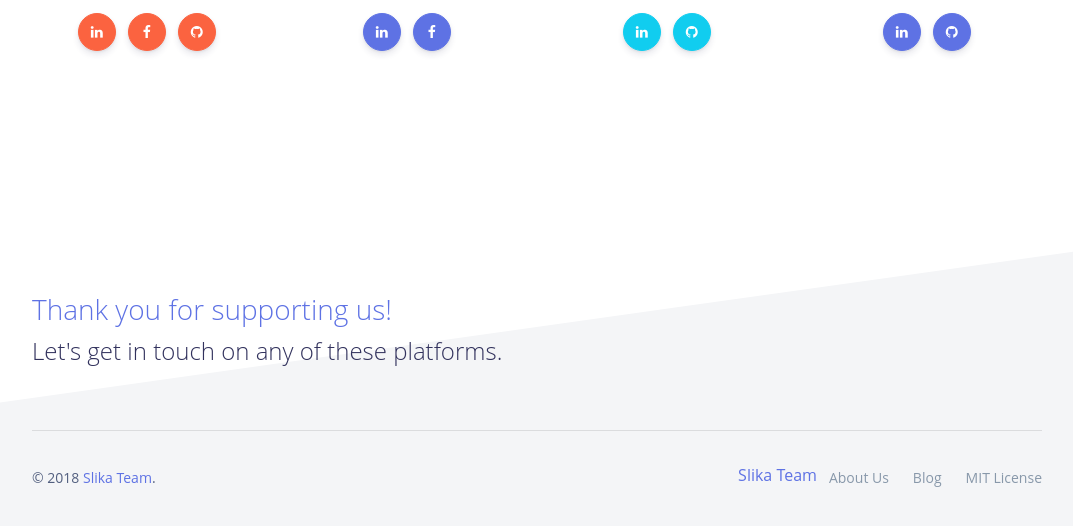
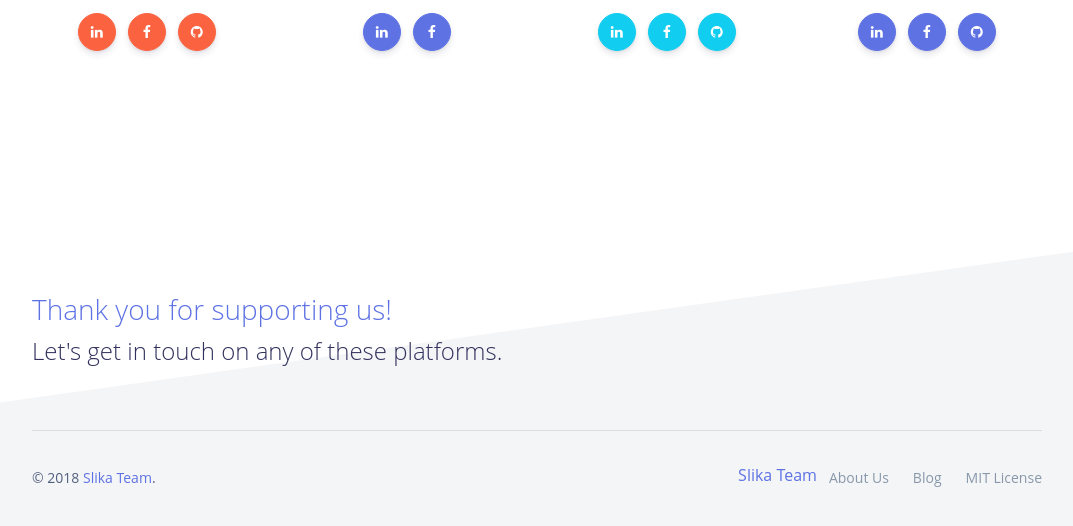
Before and after one commit to piyush97/strudal, a website: page index.html in a window 1280 px wide. Shown: the part 2674-3200 px from the top of the page, without its empty margins (103-1176 px from the left). Drawn offline with Linux system fonts and the light colour scheme.

Commit message:
link updates

```diff
--- a/index.html
+++ b/index.html
@@ -317,9 +317,7 @@
                   <a href="https://www.facebook.com/kirtanbhatt007" class="btn btn-primary btn-icon-only rounded-circle">
                     <i class="fa fa-facebook"></i>
                   </a>
-                  <!-- <a href="#" class="btn btn-primary btn-icon-only rounded-circle">
-                    <i class="fa fa-github"></i>
-                  </a> -->
+
                 </div>
               </div>
             </div>
@@ -337,9 +335,9 @@
                   <a href="https://www.linkedin.com/in/maneesh-puthenveedu/" class="btn btn-info btn-icon-only rounded-circle">
                     <i class="fa fa-linkedin"></i>
                   </a>
-                <!--  <a href="#" class="btn btn-info btn-icon-only rounded-circle">
+                <a href="#" class="btn btn-info btn-icon-only rounded-circle">
                     <i class="fa fa-facebook"></i>
-                  </a> -->
+                  </a>
                   <a href="https://github.com/MANEESH-P" class="btn btn-info btn-icon-only rounded-circle">
                     <i class="fa fa-github"></i>
                   </a>
@@ -360,9 +358,9 @@
                     <a href="https://www.linkedin.com/in/rishabh-priyadarshi-1a2a6a141/" class="btn btn-primary btn-icon-only rounded-circle">
                       <i class="fa fa-linkedin"></i>
                     </a>
-                <!--    <a href="#" class="btn btn-primary btn-icon-only rounded-circle">
+                <a href="#" class="btn btn-primary btn-icon-only rounded-circle">
                       <i class="fa fa-facebook"></i>
-                    </a> -->
+                    </a>
                     <a href="https://github.com/rishabhp99" class="btn btn-primary btn-icon-only rounded-circle">
                       <i class="fa fa-github"></i>
                     </a>
```
